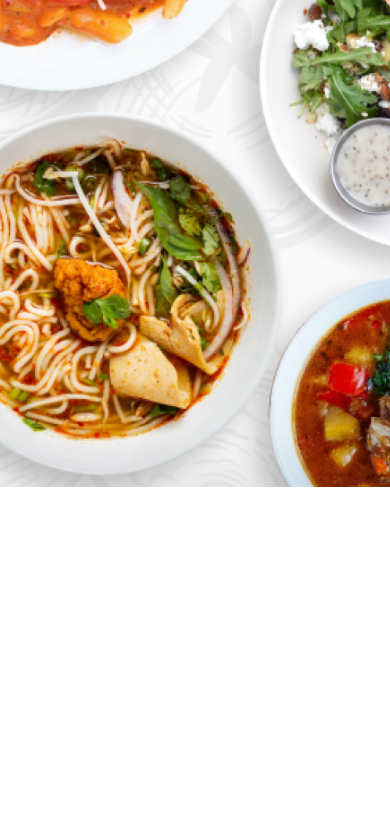
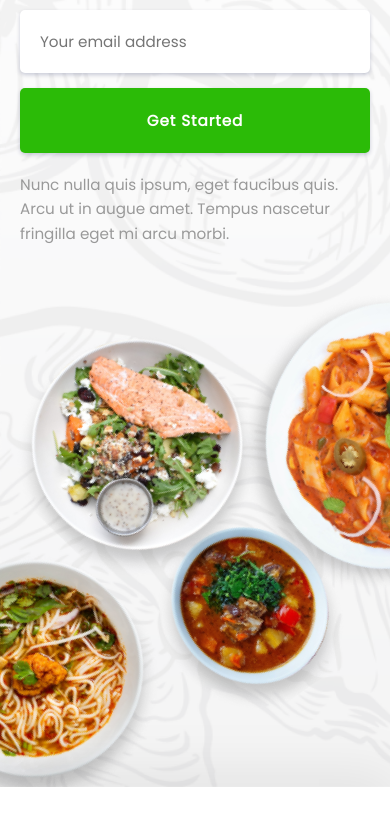
Before and after one commit to evan-leigh/food-service-mockup, a Gatsby site: page / in a window 390 px wide. Shown: the part 313-1147 px from the top of the page. Built offline with nearby package versions, Linux system fonts and the light colour scheme; Gatsby itself is replaced by a stand-in of ours.

Commit message:
made the hero section responsive

```diff
--- a/src/layout/header.js
+++ b/src/layout/header.js
@@ -23,9 +23,7 @@ const MobileNavigation = () => {
 
   return (
     <div className={open ? "mobile open" : "mobile close"}>
-      <button className="mobile-menu" onClick={() => setOpen(!open)}>
-        <MobileMenu />
-      </button>
+      <MobileMenu className="mobile-menu" onClick={() => setOpen(!open)}/>
       <CSSTransition in={open} timeout={400} classNames="panel" unmountOnExit>
         <Panel className="panel" />
       </CSSTransition>
--- a/src/pages/index.js
+++ b/src/pages/index.js
@@ -1,33 +1,52 @@
-import * as React from "react"
-import Layout from "../layout/layout"
-import Seo from "../layout/seo"
+import Layout from '../layout/layout'
+import * as React from 'react'
+import Seo from '../layout/seo'
 
-import DishesA from "../assets/images/dishes.png"
+import DishesA from '../assets/images/dishes-A.png'
+import DishesA_Mobile from '../assets/images/dishes-A-mobile.png'
 
 const Home = () => (
   <Layout>
-    <Seo title="Home" />
-    <section className="hero">
-      <div className="inner">
-        <div className="content image">
-          <div className="dishesA"><img src={DishesA} alt="" /></div>
+    <Seo title='Home' />
+    <section className='hero'>
+      <div className='inner'>
+        <div className='content image'>
+          <div className='dishes-A'>
+            <img src={DishesA} alt='' />
+          </div>
+          <div className='dishes-A-mobile'>
+            <img src={DishesA_Mobile} alt='' />
+          </div>
         </div>
-        <div className="content">
-          <div className="paragraph medium"> Made with care in mind.</div>
-          <div className="header large" style={{maxWidth: "524px"}}>
+        <div className='content'>
+          <div className='paragraph medium'> Health awaits.</div>
+          <h1 className='header large'>
             Healthy and delicious meals all customized to your liking
+          </h1>
+          <form className="links" action='' style={{
+            maxWidth: "530px",
+            width: "100%"
+            }}>
+            <input
+              type='text'
+              placeholder='Your email address'
+              className='paragraph small'
+            />
+            <button
+              className='primary link small'
+              style={{height: "65px" }}
+            >
+              Get Started
+            </button>
+          </form>
+          <div className='paragraph small' style={{maxWidth: '544px'}}>
+            Nunc nulla quis ipsum, eget faucibus quis. Arcu ut in augue amet.
+            Tempus nascetur fringilla eget mi arcu morbi.
           </div>
-        <form action="" style={{width: "524px"}}>
-            <input type="text" placeholder="Your email address" className='paragraph small' style={{width: "65%"}}/>
-            <button className="primary link small" style={{width: "30%", height: "65px"}}>Get Started</button>
-          </form>
-          <div className="paragraph medium" style={{maxWidth: "544px"}}>Nunc nulla quis ipsum, eget faucibus quis. Arcu ut in augue amet. Tempus nascetur fringilla eget mi arcu morbi.</div>
         </div>
       </div>
     </section>
-    <section className="steps">
-
-    </section>
+    <section className="steps"></section>
   </Layout>
 )
 
--- a/src/sass/components/buttons.scss
+++ b/src/sass/components/buttons.scss
@@ -1,7 +1,8 @@
+
 button {
-
     font-family: $body-font;
     border-radius: 5px;
+    box-shadow: $box-shadow-sm;
 
     &.primary {
         background-color: $primary;
@@ -9,9 +10,32 @@ button {
     }
 }
 
+.links {
+    @include at-mobile {
+
+        gap: $gap-small;
+
+        flex-wrap: wrap;
+
+        input {
+            width: 100%;
+        }
+        button {
+            width: 100%;
+            flex-grow: 1;
+        }
+    }
+}
+
+form {
+    display: flex;
+    gap: $gap-medium;
+}
+
 input {
+    display: flex;
     padding: $padding * 2;
-    margin-right: 20px;
+    box-shadow: $box-shadow-sm;
     font-family: $body-font;
     border-radius: 5px;
     border: none;
--- a/src/sass/global/fonts.scss
+++ b/src/sass/global/fonts.scss
@@ -14,19 +14,35 @@ svg {
   font-family: $header-font;
   color: $header-font-color;
 
+  $header-large: 45;
+  $header-medium: 39;
+  $header-small: 33;
+
   &.large {
-    font-size: em(45);
-    font-weight: 900
+    font-size: em($header-large);
+    font-weight: 900;
   }
 
   &.medium {
-    font-size: em(39);
-    font-weight: 800
+    font-size: em($header-medium);
+    font-weight: 800;
   }
 
   &.small {
-    font-size: em(33);
-    font-weight: 700
+    font-size: em($header-small);
+    font-weight: 700;
+  }
+
+  @include at-mobile {
+    &.large {
+      font-size: em($header-large) * 0.75;
+    }
+    &.medium {
+      font-size: em($header-medium) * 0.75;
+    }
+    &.small {
+      font-size: em($header-small) * 0.75;
+    }
   }
 }
 
@@ -34,16 +50,32 @@ svg {
   line-height: $default-line-height * 1.2;
   color: $body-font-color;
 
+  $paragraph-large: 22;
+  $paragraph-medium: 18;
+  $paragraph-small: 16;
+
   &.large {
-    font-size: em(22);
+    font-size: em($paragraph-large);
   }
 
   &.medium {
-    font-size: em(18);
+    font-size: em($paragraph-medium);
   }
 
   &.small {
-    font-size: em(16);
+    font-size: em($paragraph-small);
+  }
+
+  @include at-mobile {
+    &.large {
+      font-size: em($paragraph-large) * 0.95;
+    }
+    &.medium {
+      font-size: em($paragraph-medium) * 0.95;
+    }
+    &.small {
+      font-size: em($paragraph-small) * 0.95;
+    }
   }
 }
 
@@ -53,16 +85,32 @@ svg {
   letter-spacing: 0.04em;
   font-weight: 600;
 
+  $link-large: 21;
+  $link-medium: 19;
+  $link-small: 16;
+
   &.large {
-    font-size: em(21);
+    font-size: em($link-large);
   }
 
   &.medium {
-    font-size: em(19);
+    font-size: em($link-medium);
   }
 
   &.small {
-    font-size: em(16);
+    font-size: em($link-small);
     letter-spacing: 0.06em;
   }
+
+  @include at-mobile {
+    &.large {
+      font-size: em($link-large) * 0.95;
+    }
+    &.medium {
+      font-size: em($link-medium) * 0.95;
+    }
+    &.small {
+      font-size: em($link-small) * 0.95;
+    }
+  }
 }
--- a/src/sass/global/page.scss
+++ b/src/sass/global/page.scss
@@ -1,3 +1,4 @@
-body {
+body, html {
     overflow-x: hidden;
+    max-width: 100vw;
 }
--- a/src/sass/global/reset.scss
+++ b/src/sass/global/reset.scss
@@ -10,10 +10,6 @@ html, body, div, span, object, iframe, figure, h1, h2, h3, h4, h5, h6, p, blockq
     font: inherit;
 }
 
-img {
-    width: auto;
-    height: 100%;
-}
 
 button {
     background: none;
--- a/src/sass/layout/content.scss
+++ b/src/sass/layout/content.scss
@@ -1,6 +1,10 @@
 .content {
     display: flex;
     flex-direction: column;
-    width: 50%;
-    gap: $gap-medium
+    flex-shrink: 1;
+    flex-grow: 1;
+    max-width: 700px;
+    flex-basis: 500px;
+    gap: $gap-medium;
+    min-height: 2px;
 }
--- a/src/sass/layout/header.scss
+++ b/src/sass/layout/header.scss
@@ -15,8 +15,13 @@ header {
     width: 100%;
   }
 
+  .desktop {
+    // width: 890px;
+  }
+
   .panel {
     position: fixed;
+    z-index: 100;
     top: 0; right: 0;
     display: flex;
     justify-content: center;
@@ -52,10 +57,10 @@ header {
   .mobile-menu {
     cursor: pointer;
     transform: scaleX(-1);
+    z-index: 200;
     position: fixed;
     top: 40px;
     right: 25px;
-    z-index: 100;
   }
 
 .panel-enter {
--- a/src/sass/layout/inner.scss
+++ b/src/sass/layout/inner.scss
@@ -1,6 +1,13 @@
 .inner {
     display: flex;
     align-items: center;
-    width: $page-width;
+    margin: 0 auto;
+    flex-wrap: wrap;
+    justify-content: space-around;
+    gap: $gap-medium;
+    flex-shrink: 1;
+    max-width: $page-width;
+    flex-basis: $page-width;
     min-height: 800px;
+    padding: 0 20px;
 }
--- a/src/sass/layout/section.scss
+++ b/src/sass/layout/section.scss
@@ -0,0 +1,8 @@
+section {
+    display: grid;
+    flex-direction: column;
+    gap: $gap-medium;
+    padding: 0 $gap-medium;
+    overflow-y: hidden;
+    max-width: $page-width;
+}
--- a/src/sass/libraries/mixins.scss
+++ b/src/sass/libraries/mixins.scss
@@ -0,0 +1,23 @@
+@mixin absolute-center-xy {
+    position: absolute;
+    transform: translate(-50%, -50%);
+    top: 50%; left: 50%;
+}
+
+@mixin absolute-center-y {
+    position: absolute;
+    transform: translateY(-50%);
+    top: 50%; left: 0;
+}
+
+@mixin at-mobile {
+    @media screen and (max-width: $mobile-breakpoint) {
+        @content
+    }
+};
+
+@mixin at-breakpoint {
+    @media screen and (max-width: $page-breakpoint) {
+        @content
+    }
+}
--- a/src/sass/libraries/variables.scss
+++ b/src/sass/libraries/variables.scss
@@ -23,6 +23,9 @@
         $padding: 10px;
         $margin: 10px;
 
+        $page-breakpoint: 1058px;
+        $mobile-breakpoint: 460px;
+
     //  Page
         $page-width: 1442px;
         $desktop-breakpoint: 700px;
--- a/src/sass/pages/home.scss
+++ b/src/sass/pages/home.scss
@@ -1,19 +1,82 @@
 section.hero {
-    background-image: url("../assets/images/backdrop.png");
+  background-image: url('../assets/images/backdrop.png');
   background-repeat: no-repeat;
   background-size: 100%;
   background-size: cover;
-    min-height: 1000px;
-    height: 100vh;
-    overflow: hidden;
-    .dishesA {
-        height: 900px;
+  height: 100%;
 
+  .header {
+    max-width: 530px;
+  }
+
+  @include at-mobile {
+    .header {
+      max-width: 290px;
+    }
+  }
+
+
+
+  form {
+    max-width: 54 0px;
+    display: flex;
+    justify-content: space-between;
+    input {
+      flex-basis: 100px;
+      flex-grow: 1;
+      flex-shrink: 1;
+    }
+  }
+
+  @include at-breakpoint {
+    height: 1100px;
+  }
+
+  .image {
+    position: relative;
+
+    @include at-breakpoint {
+      order: 1;
+    }
+
+    .dishes-A {
+      @include absolute-center-y;
+
+      img {
+        position: relative;
+        left: -50%;
+        width: 150%;
+        max-width: 900px;
+      }
+
+      @include at-breakpoint {
+        display: none;
+      }
+    }
+
+    .dishes-A-mobile {
+      @include absolute-center-xy;
+      transform: translate(-50%, -50%) rotate(-35deg);
+      top: 100px;
+      left: 50%;
+      width: 200%;
+      min-width: 700px;
+      max-width: 1100px;
+      display: none;
+
+      img {
+        width: 100%;
+      }
+
+      @include at-breakpoint {
+        display: inline;
+      }
+    }
   }
 }
 
 section.steps {
-    background-color: $white;transform: translateY(-200px);
+  background-color: $white;
   box-shadow: 10px -15px 54px 0px hsla(0, 0%, 0%, 0.08);
   height: 400px;
   position: relative;
@@ -22,7 +85,7 @@ section.steps {
   &::after {
     content: '';
     position: absolute;
-         bottom: -100px;
+    bottom: 0px;
     left: 0;
     width: 100%;
     height: 100px;
```
Also changed, not shown: src/assets/images/dishes-A-mobile.png (added), src/assets/images/dishes-A.png (added), src/assets/images/dishes.png (deleted). Lines whose indentation alone changed are shown as unchanged.
